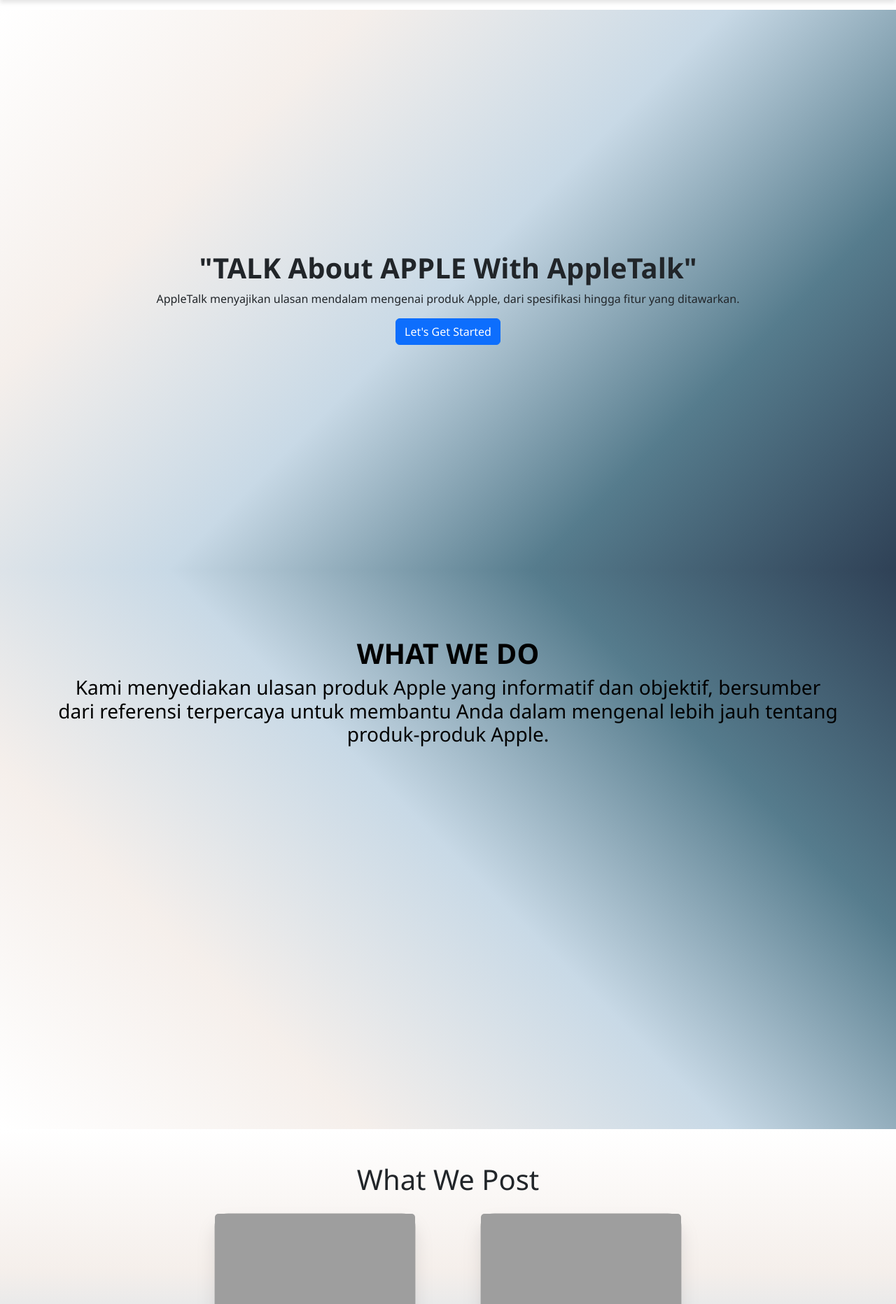
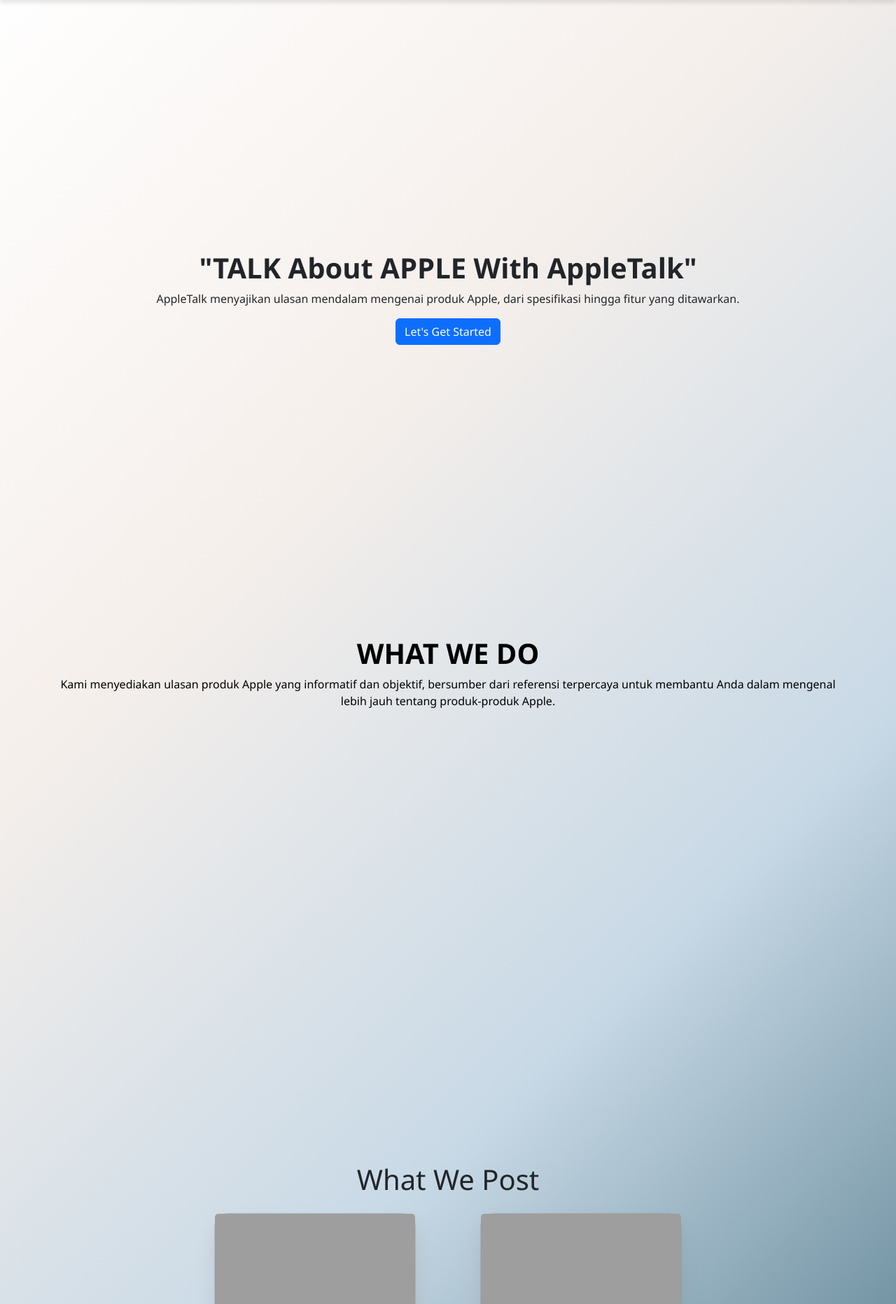
Before and after one commit to Fadiyah-Yeah/TA-WEB-DASAR, a PHP site: page /Home.php in a window 1280 px wide. Shown: the part 56-1920 px from the top of the page at 70% size. Run offline with PHP 8.4, Linux system fonts and the light colour scheme; grey boxes are pictures that could not be loaded.

Commit message:
Update Home.php

```diff
--- a/Home.php
+++ b/Home.php
@@ -29,34 +29,14 @@
     body {
       padding-top: 70px;
       font-family: 'Segoe UI', sans-serif;
+       background-color: rgba(255, 255, 255, 0.2);
+      background: linear-gradient(-45deg, #2F4156, #567C8D, #C8D9E6, #F5EFEB, #FFFFFF);
+      justify-content: center;
+      align-items: center;
     }
     section {
       height: 100vh;
       padding: 60px 20px;
-    }
-    section.hal4{
-       background-color: rgba(255, 255, 255, 0.2);
-      background: linear-gradient(-180deg, #2F4156, #567C8D, #C8D9E6, #F5EFEB, #FFFFFF);
-      justify-content: center;
-      align-items: center;
-    }
-    section.hal3{
-        background-color: rgba(255, 255, 255, 0.2);
-      background: linear-gradient(360deg, #2F4156, #567C8D, #C8D9E6, #F5EFEB, #FFFFFF);
-      justify-content: center;
-      align-items: center;
-    }
-    section.hal2{
-      background-color: rgba(255, 255, 255, 0.2);
-      background: linear-gradient(225deg, #2F4156, #567C8D, #C8D9E6, #F5EFEB, #FFFFFF);
-      justify-content: center;
-      align-items: center;
-    }
-    section.hal1{
-      background-color: rgba(255, 255, 255, 0.2);
-      background: linear-gradient(-45deg, #2F4156, #567C8D, #C8D9E6, #F5EFEB, #FFFFFF);
-      justify-content: center;
-      align-items: center;
     }
     .card {
       margin-right: auto;
@@ -189,7 +169,7 @@
     <div class="row align-items-center">
       <div class="text-center col-12">
         <h1 class="text-lg"><b>WHAT WE DO</b></h1>
-       <h3>Kami menyediakan ulasan produk Apple yang informatif dan objektif, bersumber dari referensi terpercaya untuk membantu Anda dalam mengenal lebih jauh tentang produk-produk Apple.</h3>
+       <p>Kami menyediakan ulasan produk Apple yang informatif dan objektif, bersumber dari referensi terpercaya untuk membantu Anda dalam mengenal lebih jauh tentang produk-produk Apple.</p>
     </div>
   </div>
 </section>
@@ -229,7 +209,7 @@
 <!-- Halaman 4 -->
 <section id="hal4" class="hal4 text-black py-5" data-aos="fade-left">
   <div class="container">
-    <br><br>
+    <br><br><br>
     <h1 class="text-center">CREATOR</h1>
     <div class="row g-4 justify-content-center mt-4">
       <div class="col-12 col-md-5">
```
